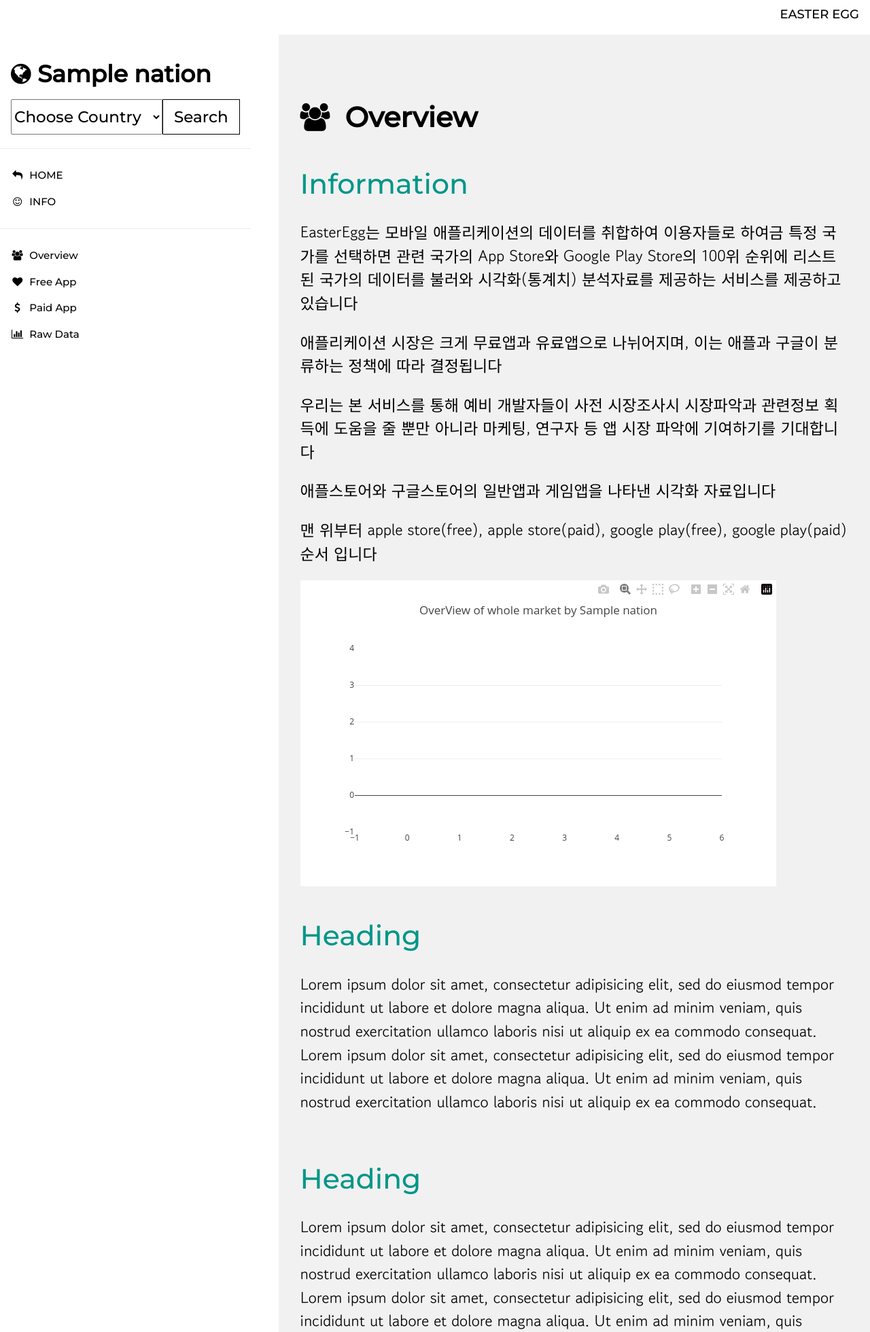
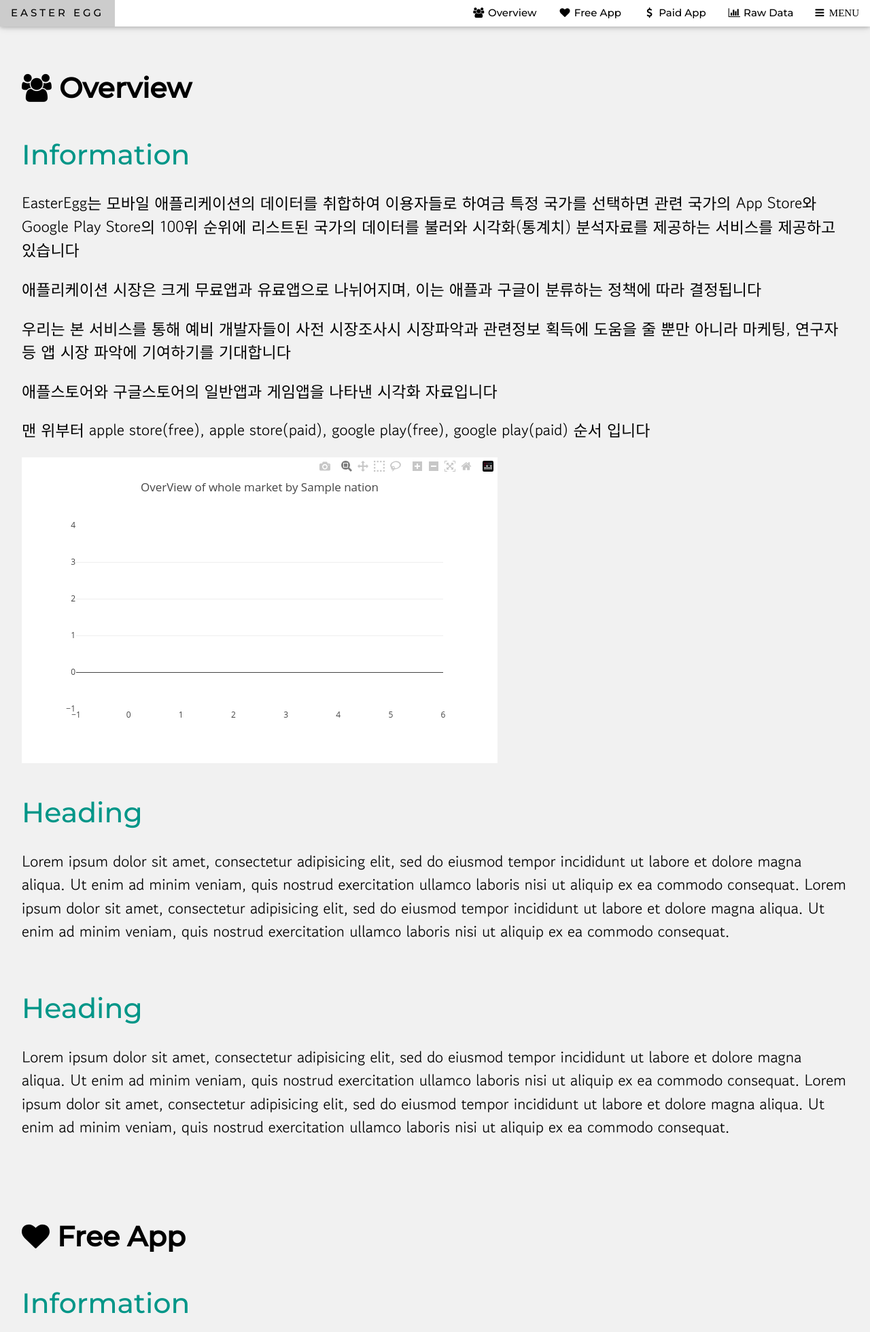
Before and after one commit to creamcheesesteak/Project_EasterEgg, a Django app: template templates/analysis.html in a window 1280 px wide. Shown: the top 1960 px of the page at 68% size. Run offline with Django 3.2, Linux system fonts and the light colour scheme; the template is opened without the code that fills it: most values are stand-ins (such as "Sample title", 1, 10 or a date in 2020); some libraries are stand-ins or nearby versions; some web fonts are replaced.

Commit message:
analysis,info,ml

```diff
--- a/templates/analysis.html
+++ b/templates/analysis.html
@@ -24,20 +24,31 @@
   h4 {font-size:2vw;}
   p, select, button {font-size:1.8vw;}
 
-
 </style>
 
 <body class="w3-white">
-<!-- Top container -->
-<div class="w3-bar w3-top w3-white w3-large" style="z-index:4">
-  <button class="w3-bar-item w3-button w3-hide-large w3-hover-none w3-hover-text-white" onclick="w3_open();"><i class="fa fa-bars"></i></button>
-  <span class="w3-bar-item w3-right">EASTER EGG</span>
+<div class="w3-top">
+  <div class="w3-bar w3-white w3-card w3-medium" id="myNavbar">
+    <a href="/" class="w3-bar-item w3-button w3-wide"style="text-decoration:none">EASTER EGG</a>
+    <!-- Right-sided navbar links -->
+    <div class="w3-right w3-hide-small">
+      <a href="javascript:void(0)" class="w3-bar-item w3-button w3-right w3-hide-medium" onclick="w3_open()"><i class="fa fa-bars">  MENU</i></a>
+      <a href="#overview" class="w3-bar-item w3-button"><i class="fa fa-users fa-fw"></i>  Overview</a>
+      <a href="#freeapp" class="w3-bar-item w3-button"><i class="fa fa-heart fa-fw"></i>  Free App</a>
+      <a href="#paidapp" class="w3-bar-item w3-button"><i class="fa fa-dollar fa-fw"></i>  Paid App</a>
+      <a href="#rawdata" class="w3-bar-item w3-button"><i class="fa fa-bar-chart fa-fw"></i>  Raw Data</a>
+    </div>
+      <!-- Hide right-floated links on small screens and replace them with a menu icon -->
+<!--    <a href="javascript:void(0)" class="w3-bar-item w3-button w3-right w3-hide-large w3-hide-medium" onclick="w3_open()">-->
+<!--      <i class="fa fa-bars"></i>-->
+<!--    </a>-->
+ </div>
 </div>
 
-<!-- Sidebar/menu -->
-<nav class="w3-sidebar w3-collapse w3-white w3-animate-left w3-medium" style="z-index:3;width:max-content;" id="mySidebar"><br>
+<!-- Sidebar on small screens when clicking the menu icon -->
+<nav class="w3-sidebar w3-bar-block w3-white w3-card w3-animate-left" style="display:none; width: auto;" id="mySidebar">
   <div class="w3-container">
-    <h2><i class="fa fa-globe"></i><b> {{ nation }}</b></h2>
+    <h2><i class="fa fa-globe"></i><b> {{ nation }}</b></h2>
     <form name="search" action="/analysis" method="GET">
         <div class="w3-input-group w3-hover-opacity-off " style="display:inline-flex; flex-direction: row;">
             <select name="nation">
@@ -59,28 +70,25 @@
   </div>
   <hr>
   <div class="w3-bar-block" >
-    <a href="#" class="w3-bar-item w3-button w3-hide-large w3-grey w3-hover-black" onclick="w3_close()" title="close menu"><i class="fa fa-remove fa-fw"></i>  Close</a>
-    <a href="/" class="w3-bar-item w3-button"><i class="fa fa-mail-reply fa-fw"></i>  HOME</a>
-    <a href="/info" class="w3-bar-item w3-button"><i class="fa fa-smile-o fa-fw"></i>  INFO</a>
+    <a href="#" class="w3-bar-item w3-button w3-hide-large w3-grey w3-hover-black" onclick="w3_close()" title="close menu"><i class="fa fa-remove fa-fw"></i>  Close</a>
+    <a href="/" class="w3-bar-item w3-button"><i class="fa fa-home fa-fw"></i>  HOME</a>
+    <a href="/info" class="w3-bar-item w3-button"><i class="fa fa-smile-o fa-fw"></i>  INFO</a>
     <hr>
-    <a href="#overview" class="w3-bar-item w3-button"><i class="fa fa-users fa-fw"></i>  Overview</a>
-    <a href="#freeapp" class="w3-bar-item w3-button"><i class="fa fa-heart fa-fw"></i>  Free App</a>
-    <a href="#paidapp" class="w3-bar-item w3-button"><i class="fa fa-dollar fa-fw"></i>  Paid App</a>
-    <a href="#rawdata" class="w3-bar-item w3-button"><i class="fa fa-bar-chart fa-fw"></i>  Raw Data</a>
+    <a href="#overview" class="w3-bar-item w3-button"><i class="fa fa-users fa-fw"></i>  Overview</a>
+    <a href="#freeapp" class="w3-bar-item w3-button"><i class="fa fa-heart fa-fw"></i>  Free App</a>
+    <a href="#paidapp" class="w3-bar-item w3-button"><i class="fa fa-dollar fa-fw"></i>  Paid App</a>
+    <a href="#rawdata" class="w3-bar-item w3-button"><i class="fa fa-bar-chart fa-fw"></i>  Raw Data</a>
   </div>
 </nav>
 
-<!-- Overlay effect when opening sidebar on small screens -->
-<div class="w3-overlay w3-hide-large w3-animate-opacity" onclick="w3_close()" style="cursor:pointer" title="close side menu" id="myOverlay"></div>
-
 
 <!-- !PAGE CONTENT! -->
-<div class="w3-main w3-light-grey w3-padding-64" style="margin-left:32%;margin-top:4%; ">
+<div class="w3-main w3-light-grey w3-padding-64">
 
   <!-- Overview -->
   <div class="w3-container" id="overview" >
     <header class="w3-container" style="padding-top:2%">
-      <h1><b><i class="fa fa-users"></i>  Overview</b></h1>
+      <h1><b><i class="fa fa-users"></i>  Overview</b></h1>
     </header>
     <!-- Overview part.1 -->
     <!-- Text explanation -->
@@ -166,7 +174,7 @@
   <!-- Free App -->
   <div class="w3-container" id="freeapp">
     <header class="w3-container" style="padding-top:5vw">
-      <h1><b><i class="fa fa-heart"></i>  Free App</b></h1>
+      <h1><b><i class="fa fa-heart"></i>  Free App</b></h1>
     </header>
     <!-- Free App part.1 -->
     <!-- Text explanation -->
@@ -229,7 +237,7 @@
   <!-- Paid App -->
   <div class="w3-container" id="paidapp" >
     <header class="w3-container" style="padding-top:5vw">
-      <h1><b><i class="fa fa-dollar"></i>  Paid App</b></h1>
+      <h1><b><i class="fa fa-dollar"></i>  Paid App</b></h1>
     </header>
     <!-- Paid App part.1 -->
     <!-- Text explanation -->
@@ -296,7 +304,7 @@
   <!-- Raw Data -->
   <div class="w3-container" id="rawdata" >
     <header class="w3-container" style="padding-top:5vw">
-      <h1><b><i class="fa fa-bar-chart"></i>  Raw Data</b></h1>
+      <h1><b><i class="fa fa-bar-chart"></i>  Raw Data</b></h1>
     </header>
     <!-- Raw Data part.1 -->
     <!-- Text explanation -->
```
Also changed, not shown: templates/info.html (+6 -6 lines), templates/ml.html (+13 -12 lines).
